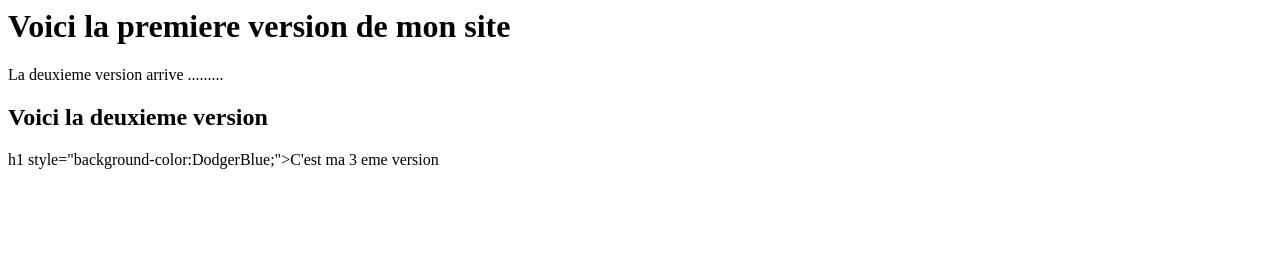
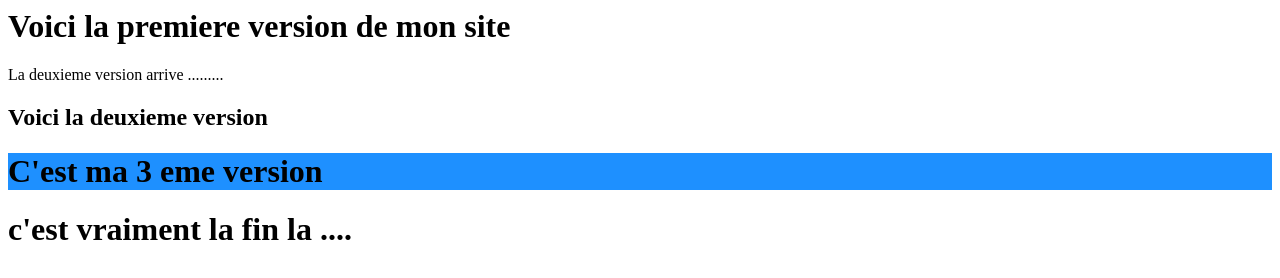
Before and after one commit to ymokhtari95/GUARDIA, a plain HTML site: page index.html in a window 1280 px wide. Drawn offline with Linux system fonts and the light colour scheme.

Commit message:
ma 3 eme version du site

```diff
--- a/index.html
+++ b/index.html
@@ -6,7 +6,9 @@
 
 <h2> Voici la deuxieme version </h2>
 
-h1 style="background-color:DodgerBlue;">C'est ma 3 eme version</h1>
+<h1 style="background-color:DodgerBlue;">C'est ma 3 eme version</h1>
 
-</body>
+<h1> c'est vraiment la fin la .... <h1>
+
+<body>
 </html>
```
